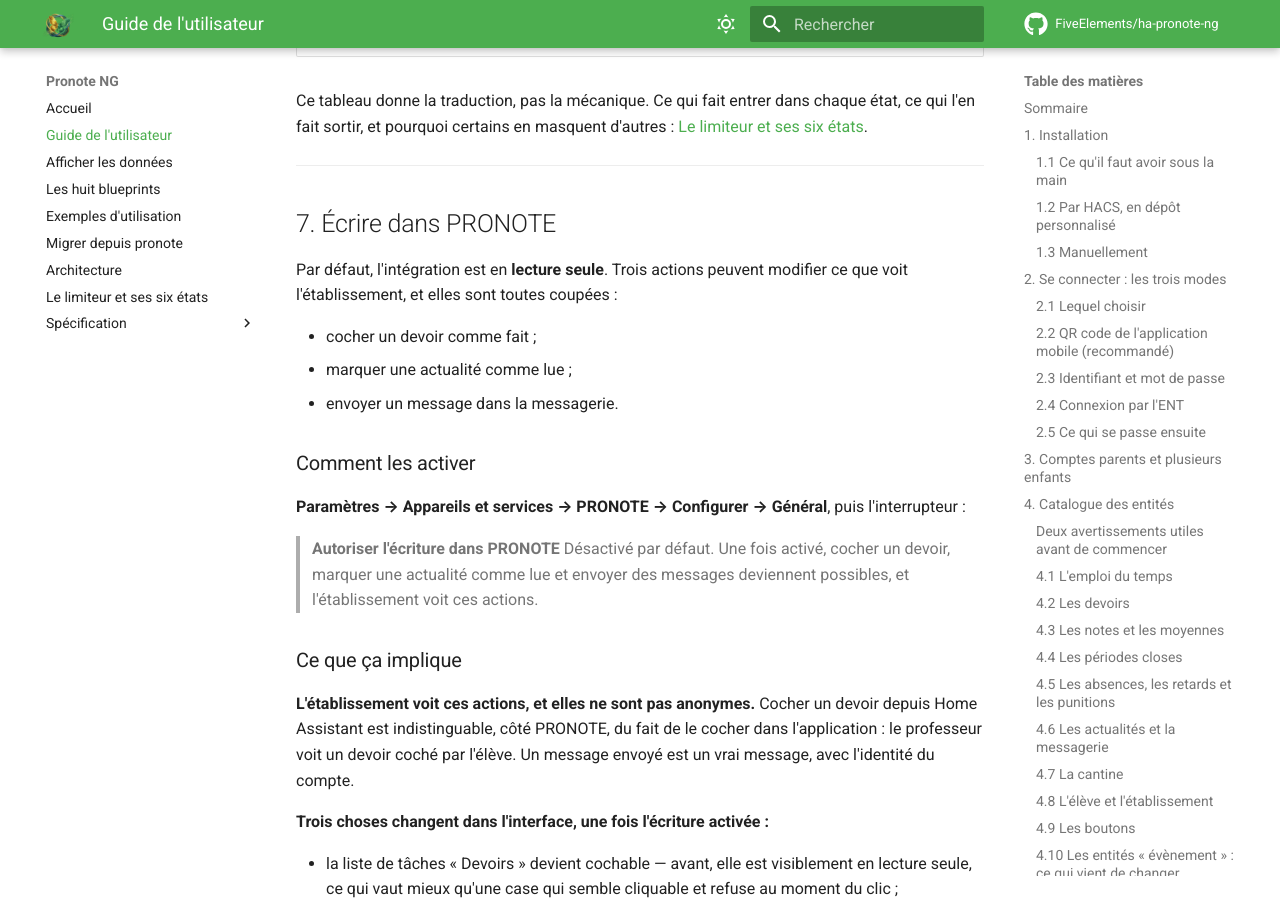
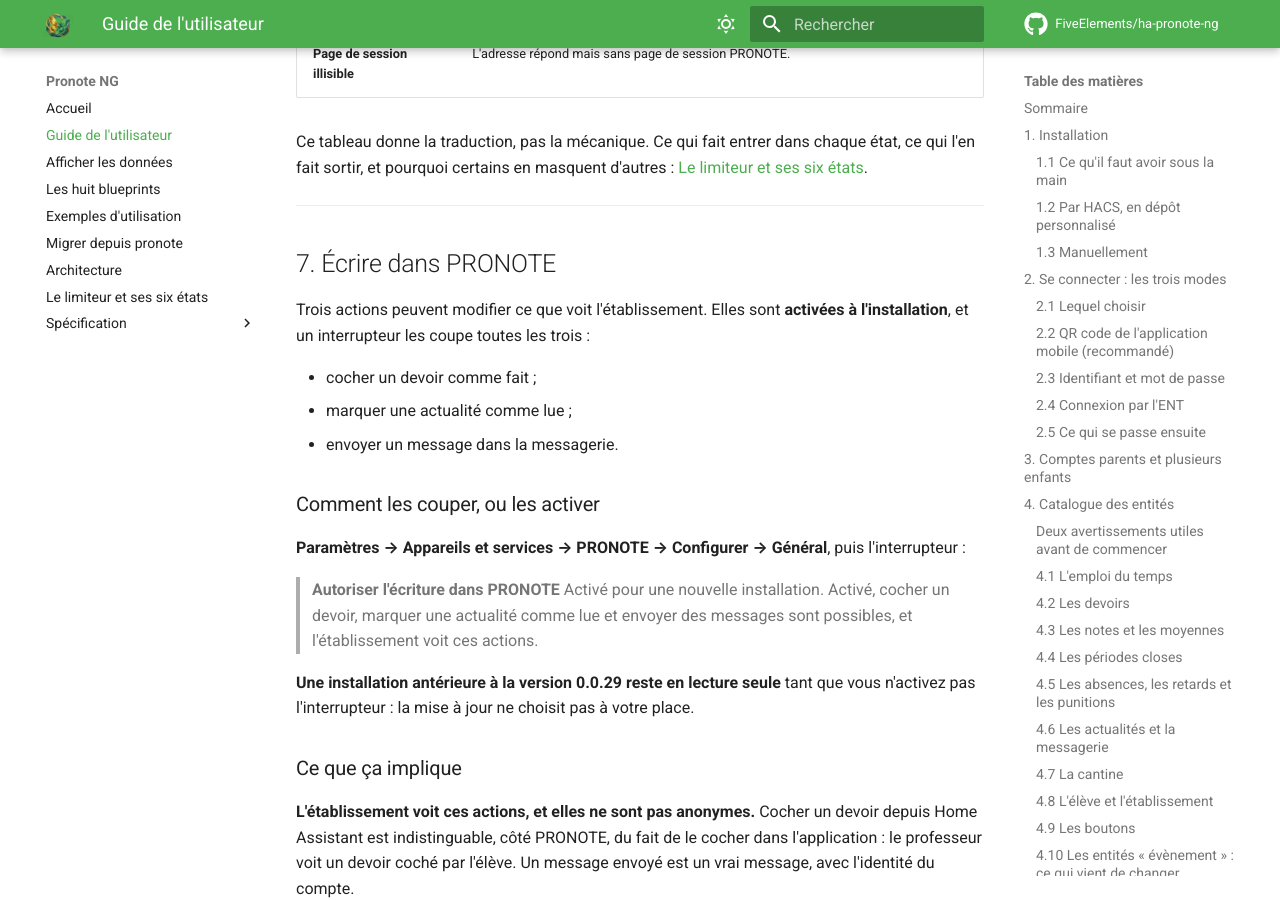
Before and after one commit to FiveElements/ha-pronote-ng, an MkDocs documentation site: the page built from docs/GUIDE-UTILISATEUR.md, in a window 1280 px wide and 900 px high, scrolled down 25565 px. Built offline with MkDocs 1.6.1 and Material for MkDocs 9.7.7, drawn with Linux system fonts in a browser that asks for light colours; comment, search, counter and statistics services are not loaded; some of the changed text lies outside the part shown.

Commit message:
feat(options): l'écriture est activée pour une nouvelle installation (#52)
Une liste de devoirs qu'on ne peut pas cocher passe pour une panne : c'est
ce que voyait un parent à l'installation. Une nouvelle entrée PRONOTE naît
donc avec `write_operations_enabled` à vrai, inscrit dans ses options par
`_async_create`.

Le repli reste faux (`LEGACY_WRITE_OPERATIONS_ENABLED`), dans
`write_enabled` comme dans le formulaire d'options : une entrée sans la
clé date d'avant ce défaut, et la lire avec le nouveau aurait ouvert
l'écriture, messages compris, chez quelqu'un qui ne l'a jamais choisie —
au démarrage, ou au premier enregistrement de la page « Général ». Une
entrée Ecoledirecte ne reçoit rien : le connecteur n'écrit pas.

Co-authored-by: Claude Opus 5.5 (1M context) <noreply@anthropic.com>

```diff
--- a/README.md
+++ b/README.md
@@ -208,7 +208,7 @@ Home Assistant 2026.9.0 ou supérieur
 
  Le [catalogue des entités et des services](https://fiveelements.github.io/ha-pronote-ng/annexe-a-entites/) donne, pour chaque champ publié, d'où il vient.
 
- Des opérations d'écriture sont également disponibles mais sont **désactivées par défaut**, notamment :
+ Des opérations d'écriture sont également disponibles, **activées à l'installation** et désactivables dans les options :
 
  - cocher un devoir
 - marquer une actualité comme lue
--- a/docs/ARCHITECTURE.md
+++ b/docs/ARCHITECTURE.md
@@ -1985,13 +1985,19 @@ entités de diagnostic, le service `get_rate_limit_status` — qui lit tout en
 mémoire et coûte **zéro** requête, donc peut être interrogé depuis un tableau de
 bord — et le téléchargement de diagnostic. Jamais par le journal amont.
 
-### 10.5 Les écritures sont désactivées par défaut
+### 10.5 Les écritures sont un choix enregistré
 
 Cocher un devoir, marquer une actualité comme lue et envoyer un message
-modifient ce que l'établissement voit. Les trois sont refusés à moins que
-l'utilisateur n'ait activé les opérations d'écriture
-(`OPT_WRITE_OPERATIONS_ENABLED`, défaut faux), et refusés **avec une
-explication** plutôt qu'ignorés (`_require_writes`, `services.py`).
+modifient ce que l'établissement voit. Les trois sont refusés quand les
+opérations d'écriture sont coupées (`OPT_WRITE_OPERATIONS_ENABLED`), et refusés
+**avec une explication** plutôt qu'ignorés (`_require_writes`, `services.py`).
+
+Une nouvelle entrée PRONOTE naît avec l'option vraie, inscrite dans ses options
+par `_async_create` (`config_flow.py`). Le repli, lui, reste faux
+(`LEGACY_WRITE_OPERATIONS_ENABLED`) dans `write_enabled` comme dans le
+formulaire : une entrée sans la clé date d'avant ce défaut, et la lire avec le
+nouveau aurait ouvert l'écriture chez quelqu'un qui ne l'a jamais choisie — au
+premier démarrage, ou au premier enregistrement de la page « Général ».
 
 La liste de devoirs suit la même règle jusque dans son interface :
 `todo.py` n'annonce `UPDATE_TODO_ITEM` que si les écritures sont activées,
--- a/docs/GUIDE-UTILISATEUR.md
+++ b/docs/GUIDE-UTILISATEUR.md
@@ -376,7 +376,7 @@ source de vérité sur le calendrier scolaire.
 | **Devoirs** | Nombre total de devoirs dans l'horizon d'affichage. | `items` |
 | **Devoirs en retard** *(binaire)* | Actif si un devoir non coché a une échéance déjà passée. | `count`, `items` |
 | **Devoirs** *(agenda)* | Un évènement d'une journée par échéance ; les devoirs faits sont préfixés d'une coche. | — |
-| **Devoirs** *(liste de tâches)* | Un élément par devoir : matière en titre, énoncé en description, échéance. Cochable **seulement si vous avez activé l'écriture** (§ [7](#7-écrire-dans-pronote)). | — |
+| **Devoirs** *(liste de tâches)* | Un élément par devoir : matière en titre, énoncé en description, échéance. Cochable **si l'écriture est activée**, ce qui est le cas à l'installation (§ [7](#7-écrire-dans-pronote)). | — |
 
 Chaque élément de `items` contient `id`, `subject`, `description`,
 `description_text`, `due`, `done`, `attachments`, `attachment_refs` et, pour
@@ -840,9 +840,9 @@ aucun appel lui-même. L'appeler cinq fois de suite coûte une collecte, pas cin
 
 ### 5.3 Les trois services d'écriture
 
-Ces trois services modifient ce que voit l'établissement. Ils sont **refusés par
-défaut** ; il faut d'abord activer l'écriture dans les options
-(§ [7](#7-écrire-dans-pronote)). Sinon :
+Ces trois services modifient ce que voit l'établissement. Ils sont **refusés si
+l'écriture est coupée** dans les options (§ [7](#7-écrire-dans-pronote)) — le
+cas d'une installation antérieure à la 0.0.29 :
 
 > L'écriture dans PRONOTE est désactivée. Activez d'abord « Autoriser l'écriture
 > dans PRONOTE » dans les options de l'intégration.
@@ -976,22 +976,26 @@ Ce tableau donne la traduction, pas la mécanique. Ce qui fait entrer dans chaqu
 
 ## 7. Écrire dans PRONOTE
 
-Par défaut, l'intégration est en **lecture seule**. Trois actions peuvent
-modifier ce que voit l'établissement, et elles sont toutes coupées :
+Trois actions peuvent modifier ce que voit l'établissement. Elles sont
+**activées à l'installation**, et un interrupteur les coupe toutes les trois :
 
 - cocher un devoir comme fait ;
 - marquer une actualité comme lue ;
 - envoyer un message dans la messagerie.
 
-### Comment les activer
+### Comment les couper, ou les activer
 
 **Paramètres → Appareils et services → PRONOTE → Configurer → Général**, puis
 l'interrupteur :
 
 > **Autoriser l'écriture dans PRONOTE**
-> Désactivé par défaut. Une fois activé, cocher un devoir, marquer une actualité
-> comme lue et envoyer des messages deviennent possibles, et l'établissement
+> Activé pour une nouvelle installation. Activé, cocher un devoir, marquer une
+> actualité comme lue et envoyer des messages sont possibles, et l'établissement
 > voit ces actions.
+
+**Une installation antérieure à la version 0.0.29 reste en lecture seule** tant
+que vous n'activez pas l'interrupteur : la mise à jour ne choisit pas à votre
+place.
 
 ### Ce que ça implique
 
@@ -1108,7 +1112,7 @@ supérieure prudente.
 | **Marquer périmé après** | 6 | *Rarement.* Multiples de l'intervalle d'une catégorie au-delà desquels ses entités sont marquées périmées. Elles gardent leur dernière valeur au lieu de devenir indisponibles. Baisser cette valeur ne fait pas collecter plus souvent : ça fait juste dire « périmé » plus tôt. |
 | **Fuseau de l'établissement** | Vide — donc le fuseau de Home Assistant | *Seulement si l'établissement est dans un autre fuseau que vous.* PRONOTE renvoie des heures locales sans fuseau ; c'est ici qu'on dit dans quel fuseau les interpréter. Voir ci-dessous : **la case vide est un réglage**, pas un oubli. |
 | **Stratégie de session** | Conserver la session (recommandé) | *Non.* Voir ci-dessous. |
-| **Autoriser l'écriture dans PRONOTE** | Désactivé | *Si vous en avez besoin.* Voir § [7](#7-écrire-dans-pronote). |
+| **Autoriser l'écriture dans PRONOTE** | Activé (désactivé pour une installation antérieure à la 0.0.29) | *À couper si vous ne voulez rien écrire.* Voir § [7](#7-écrire-dans-pronote). |
 
 **Le fuseau de l'établissement, et pourquoi la case est vide.** Vide veut dire
 « suis le fuseau de Home Assistant », et c'est ce que veulent presque tous les
```
Also changed, not shown: AGENTS.md (+5 -1 lines), docs/SPECIFICATION.md (+11 -4 lines), 10 other files.
